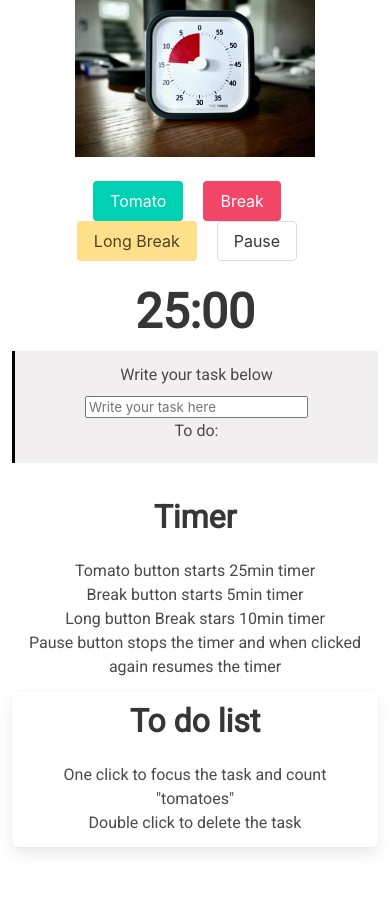
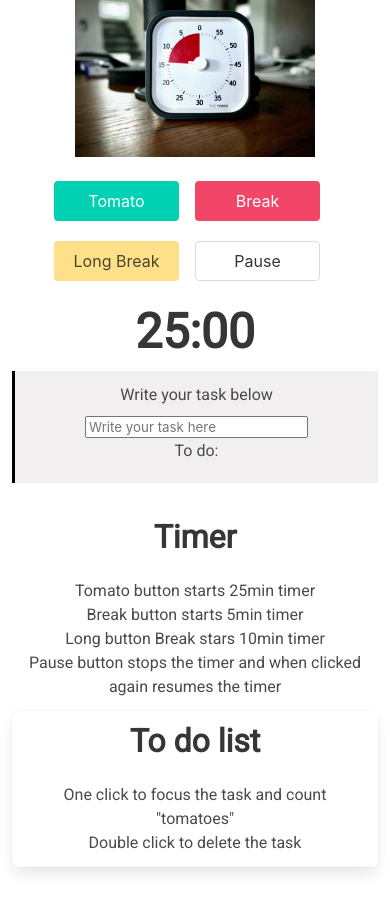
Before and after one commit to blackgee/Tomato_Timer, a plain HTML site: page index.html in a window 390 px wide. Shown: the part 88-991 px from the top of the page. Drawn offline with nearby package versions, Linux system fonts and the light colour scheme.

Commit message:
chage the html page to index.html

```diff
--- a/Tomate_Timer.html
+++ b/index.html
@@ -21,10 +21,7 @@
     <nav class="navbar" role="navigation" aria-label="main navigation">
       <div class="navbar-brand">
         <a class="navbar-item" href="#">
-          <img
-            src="tomato_logo.jpg"
-            alt="tomato_logo"
-          />
+          <img src="tomato_logo.jpg" alt="tomato_logo" />
         </a>
         <a class="navbar-burger" id="burger">
           <span></span>
@@ -46,10 +43,14 @@
             <figure class="image mb-5 has-text-centered">
               <img src="resized-image-Promo.jpeg" alt="timer image" />
             </figure>
-            <button class="button is-primary" id="tomato">Tomato</button>
-            <button class="button is-danger" id="break">Break</button>
-            <button class="button is-warning" id="longBreak">Long Break</button>
-            <button class="button" id="pauseBtn">Pause</button>
+            <div class="resp-buttons">
+              <button class="button is-primary" id="tomato">Tomato</button>
+              <button class="button is-danger" id="break">Break</button>
+              <button class="button is-warning" id="longBreak">
+                Long Break
+              </button>
+              <button class="button" id="pauseBtn">Pause</button>
+            </div>
             <h1 class="title is-1 mt-5" id="countdown">25:00</h1>
           </div>
           <div class="column is-4-tablet has-text-centered todo-list">
@@ -81,7 +82,8 @@
               <h2>Break button starts 5min timer</h2>
               <h2>Long button Break stars 10min timer</h2>
               <h2>
-                Pause button stops the timer and when clicked again resumes the timer
+                Pause button stops the timer and when clicked again resumes the
+                timer
               </h2>
             </div>
           </div>
--- a/style.css
+++ b/style.css
@@ -40,6 +40,13 @@ body {
 @media only screen and (max-width: 700px) {
   #countdown {
     font-size: 3rem;
+  }
+  .resp-buttons {
+    display: grid;
+    grid-template-columns: repeat(2, 1fr);
+    grid-row-gap: 20px;
+    padding-left: 30px;
+    padding-right: 30px;
   }
 }
 
```
